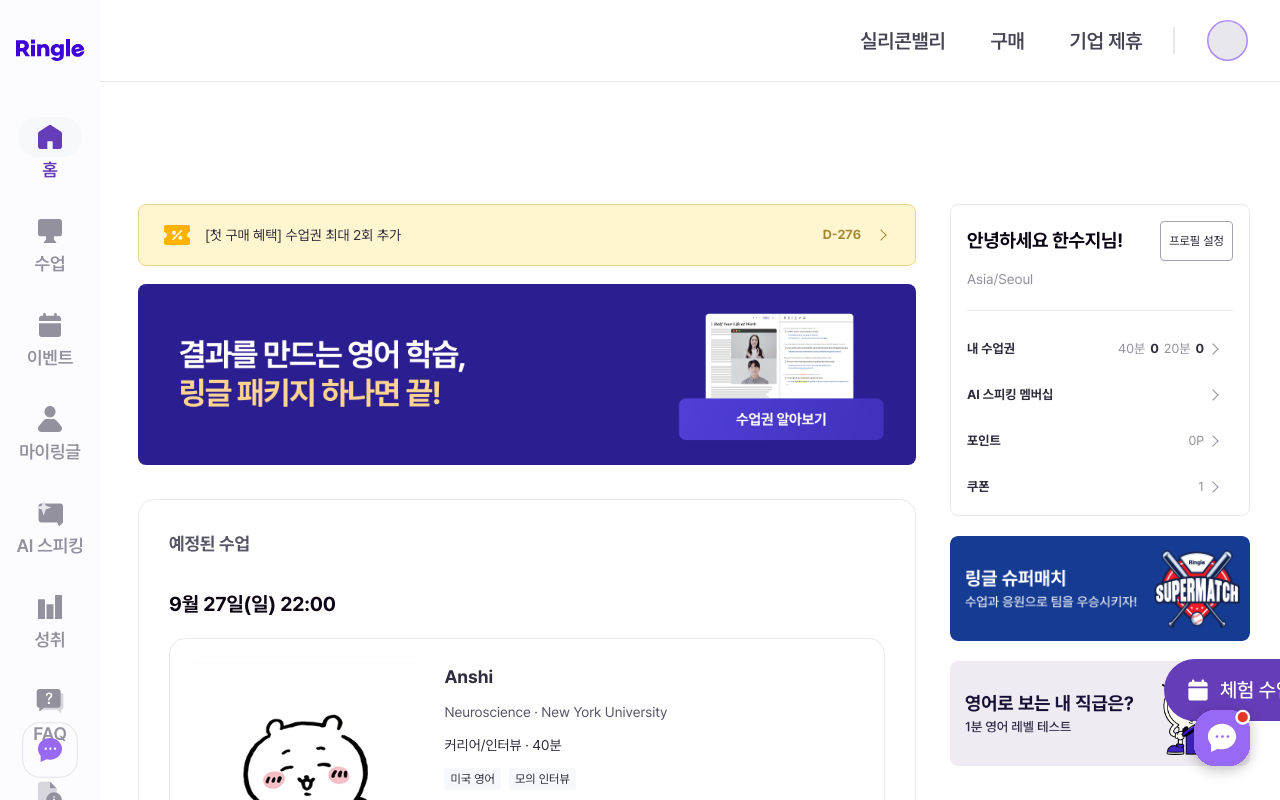
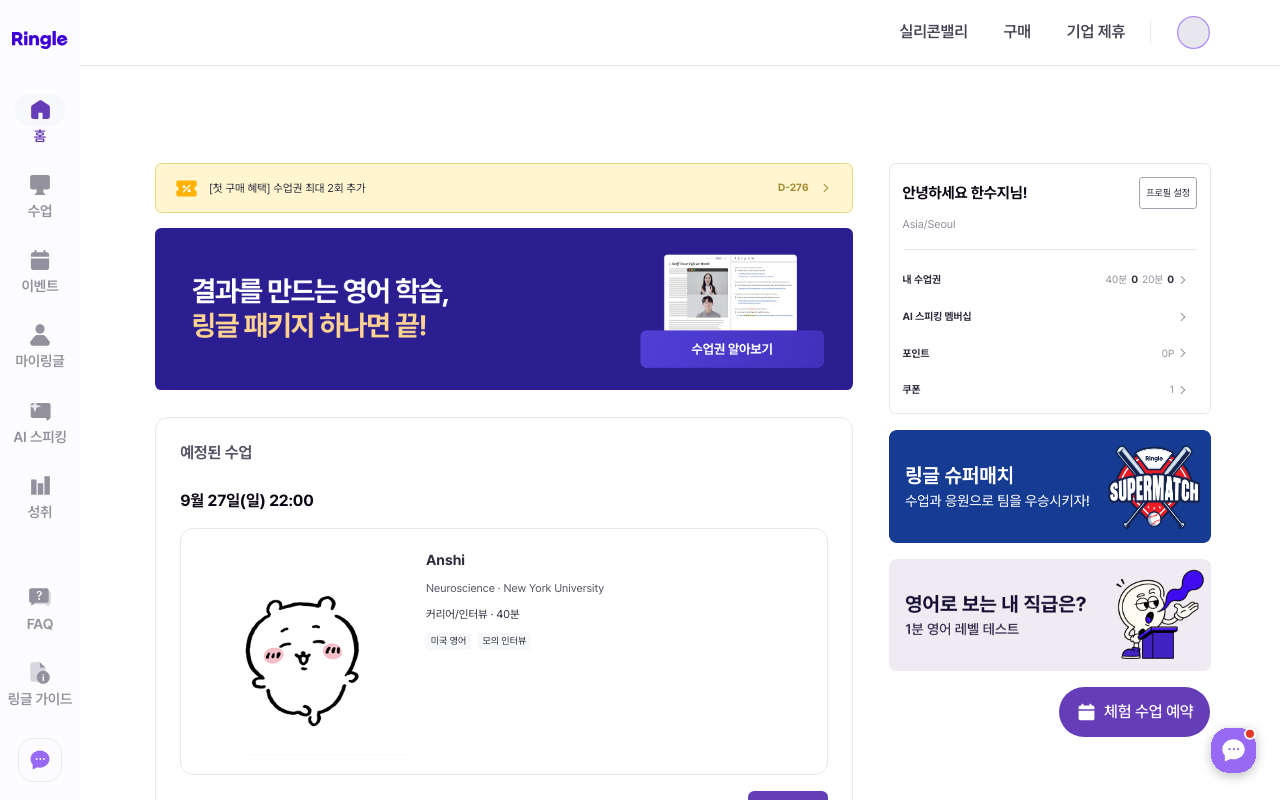
Before and after one commit to MashUp-4/Ringle-Frontend, a React (Vite) app: page / in a window 1280 px wide. Shown: the top 800 px of the page. Built offline with nearby package versions, Linux system fonts and the light colour scheme.

Commit message:
fix: PC 화면 표시 크기 80%로 조정

```diff
--- a/src/components/layout/AppShell.css
+++ b/src/components/layout/AppShell.css
@@ -305,3 +305,18 @@
   max-width: none;
   pointer-events: none;
 }
+
+/* Match the reference site's desktop density across every page. */
+@media (min-width: 901px) {
+  .app-shell {
+    zoom: 0.8;
+  }
+  .app-shell .sidebar {
+    height: 125dvh;
+  }
+  .app-shell .sidebar-menu {
+    height: calc(
+      125dvh - var(--shell-reference-height) + var(--sidebar-menu-height)
+    );
+  }
+}
```
